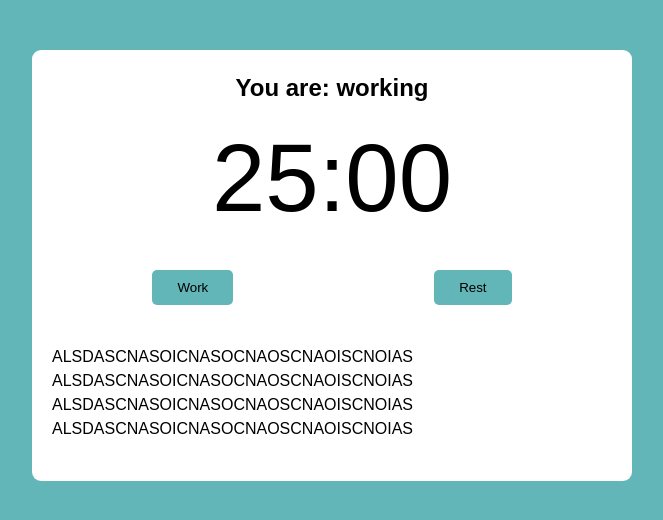
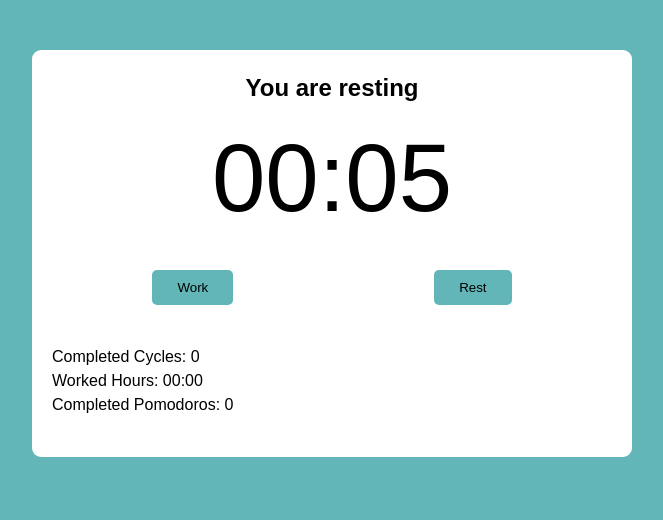
Before and after one commit to thirraz/pomodoro-app-wh-react, a React (Create React App) app: page / in a window 1280 px wide. Shown: the top 520 px of the page, without its empty margins (308-971 px from the left). Built offline with nearby package versions, Linux system fonts and the light colour scheme; the HTML template or start-up script is replaced by a standard one.

Commit message:
finishing the program logic

```diff
--- a/src/App.tsx
+++ b/src/App.tsx
@@ -4,9 +4,9 @@
      return (
           <div className="container">
                <PomodoroTimer
-                    pomodoroTime={1500}
-                    shortRestTime={300}
-                    longRestTime={900}
+                    pomodoroTime={5}
+                    shortRestTime={2}
+                    longRestTime={5}
                     cycles={4}
                />
           </div>
--- a/src/components/PomodoroTimer.tsx
+++ b/src/components/PomodoroTimer.tsx
@@ -1,5 +1,7 @@
-import { useEffect, useState } from "react"
+import { useCallback, useEffect, useState } from "react"
+import { FlowFlags } from "typescript"
 import { useInterval } from "../hooks/useInterval"
+import { secondsToTime } from "../utils/secondsToTime"
 import { Button } from "./Button"
 import { Timer } from "./Timer"
 
@@ -23,28 +25,37 @@
      const [timeCounting, setTimeCounting] = useState(false)
      const [working, setWorking] = useState(false)
      const [resting, setResting] = useState(false)
-
-     useEffect(() => {
-          if (working) document.body.classList.add("working")
-          if (resting) document.body.classList.remove("working")
-     }, [working])
+     const [cyclesQtdManager, setCyclesQtdManager] = useState(
+          new Array(props.cycles - 1).fill(true),
+     )
+     const [completedCycles, setCompletedCycles] = useState(0)
+     const [fullWorkingTime, setFullWorkingTime] = useState(0)
+     const [numberOfPomodoros, setNumberOfPomodoros] = useState(0)
 
      useInterval(
           () => {
                setMainTime(mainTime - 1)
+               if (working) setFullWorkingTime(fullWorkingTime + 1)
           },
           timeCounting ? 1000 : null,
      )
 
-     const configureWork = () => {
+     const configureWork = useCallback(() => {
           setTimeCounting(true)
           setWorking(true)
           setResting(false)
           setMainTime(props.pomodoroTime)
           audioStartWorking.play()
-     }
+     }, [
+          setTimeCounting,
+          setWorking,
+          setResting,
+          setMainTime,
+          props.pomodoroTime,
+     ])
 
-     const configureRest = (long: boolean) => {
+     const configureRest = useCallback(
+          (long: boolean) => {
                setTimeCounting(true)
                setWorking(false)
                setResting(true)
@@ -56,11 +67,51 @@
                }
 
                audioStopWorking.play()
+          },
+          [
+               setTimeCounting,
+               setWorking,
+               setResting,
+               setMainTime,
+               props.longRestTime,
+               props.shortRestTime,
+          ],
+     )
+
+     useEffect(() => {
+          if (working) document.body.classList.add("working")
+          if (resting) document.body.classList.remove("working")
+
+          // Counter is not over, just return
+          if (mainTime > 0) return
+          //If is over AND cycle's array is empty, continue with short resting
+          if (working && cyclesQtdManager.length > 0) {
+               configureRest(false)
+               cyclesQtdManager.pop()
+          } else if (working && cyclesQtdManager.length <= 0) {
+               configureRest(true)
+               setCyclesQtdManager(new Array(props.cycles - 1).fill(true))
+               setCompletedCycles(completedCycles + 1)
           }
+
+          if (working) setNumberOfPomodoros(numberOfPomodoros + 1)
+          if (resting) configureWork()
+     }, [
+          working,
+          resting,
+          mainTime,
+          cyclesQtdManager,
+          numberOfPomodoros,
+          completedCycles,
+          props.cycles,
+          configureWork,
+          configureRest,
+          setCyclesQtdManager,
+     ])
 
      return (
           <div className="pomodoro">
-               <h2>You are: working</h2>
+               <h2>You are {working ? "working" : "resting"}</h2>
                <Timer mainTime={mainTime} />
                <div className="controls">
                     <Button text="Work" onClick={() => configureWork()} />
@@ -73,10 +124,9 @@
                </div>
 
                <div className="details">
-                    <p>ALSDASCNASOICNASOCNAOSCNAOISCNOIAS</p>
-                    <p>ALSDASCNASOICNASOCNAOSCNAOISCNOIAS</p>
-                    <p>ALSDASCNASOICNASOCNAOSCNAOISCNOIAS</p>
-                    <p>ALSDASCNASOICNASOCNAOSCNAOISCNOIAS</p>
+                    <p>Completed Cycles: {completedCycles}</p>
+                    <p>Worked Hours: {secondsToTime(fullWorkingTime)}</p>
+                    <p>Completed Pomodoros: {numberOfPomodoros}</p>
                </div>
           </div>
      )
```
Lines whose indentation alone changed are shown as unchanged.
